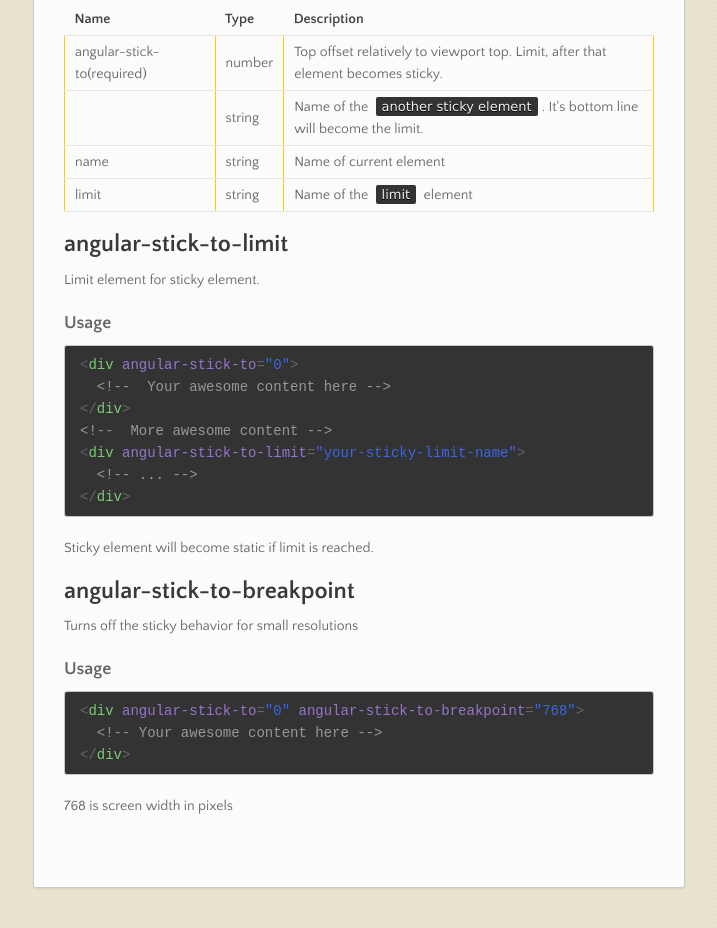
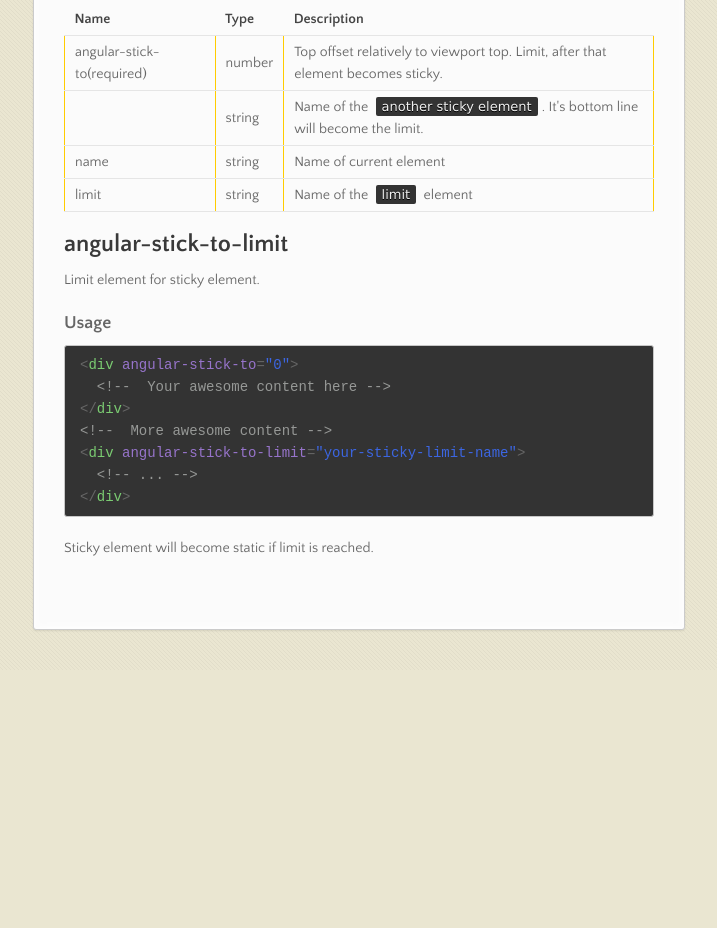
Before and after one commit to elkeis/angular-stick-to, a website: page index.html in a window 1280 px wide. Shown: the part 1249-2177 px from the top of the page, without its empty margins (282-999 px from the left). After the commit the page ends 1919 px from the top, so only its background shows below. Drawn offline with nearby package versions, Linux system fonts and the light colour scheme.

```diff
--- a/index.html
+++ b/index.html
@@ -113,20 +113,6 @@
 &lt;/<span class="pl-ent">div</span>&gt;</pre></div>
 
 <p>Sticky element will become static if limit is reached.</p>
-
-<h2>
-<a id="angular-stick-to-breakpoint" class="anchor" href="#angular-stick-to-breakpoint" aria-hidden="true"><span class="octicon octicon-link"></span></a>angular-stick-to-breakpoint</h2>
-
-<p>Turns off the sticky behavior for small resolutions</p>
-
-<h3>
-<a id="usage-2" class="anchor" href="#usage-2" aria-hidden="true"><span class="octicon octicon-link"></span></a>Usage</h3>
-
-<div class="highlight highlight-text-html-basic"><pre>&lt;<span class="pl-ent">div</span> <span class="pl-e">angular-stick-to</span>=<span class="pl-s"><span class="pl-pds">"</span>0<span class="pl-pds">"</span></span> <span class="pl-e">angular-stick-to-breakpoint</span>=<span class="pl-s"><span class="pl-pds">"</span>768<span class="pl-pds">"</span></span>&gt;
-  <span class="pl-c">&lt;!-- Your awesome content here --&gt;</span>
-&lt;/<span class="pl-ent">div</span>&gt;</pre></div>
-
-<p>768 is screen width in pixels</p>
       </section>
       <footer>
         <p>Project maintained by <a href="https://github.com/elkeis">elkeis</a></p>
```
Also changed, not shown: params.json (+1 -1 lines).
